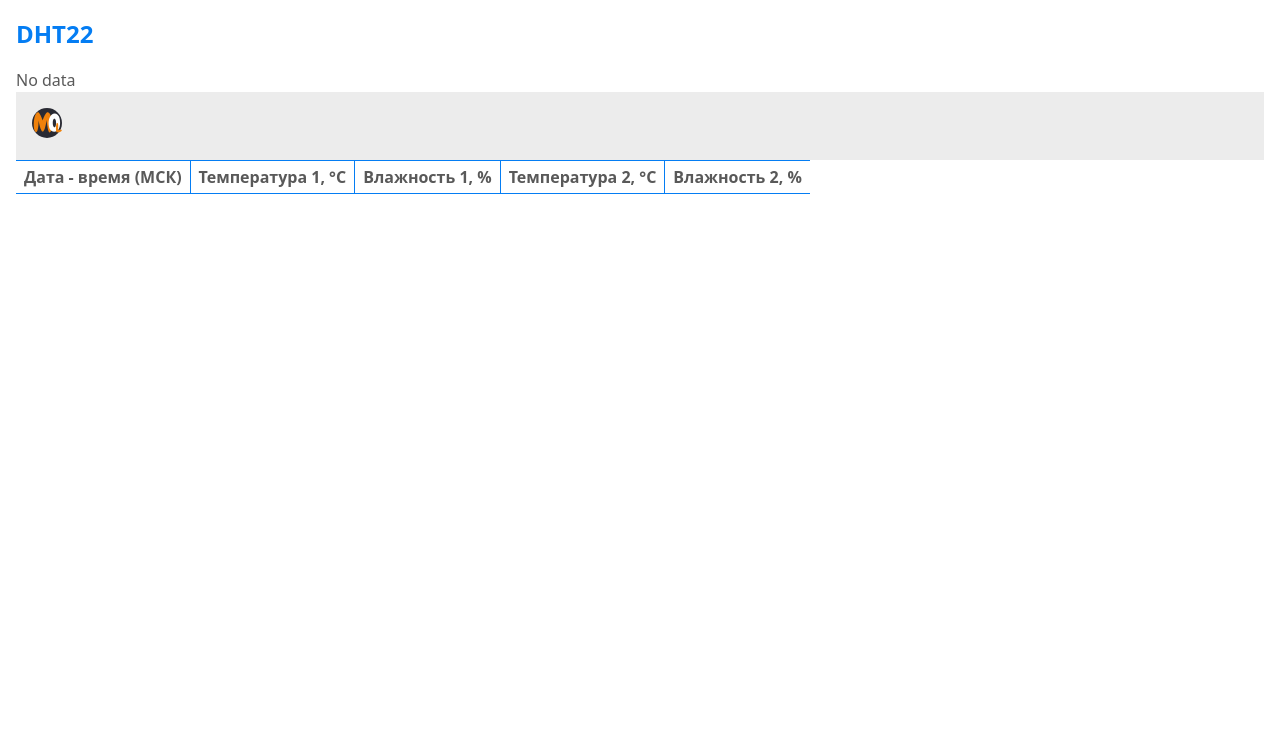
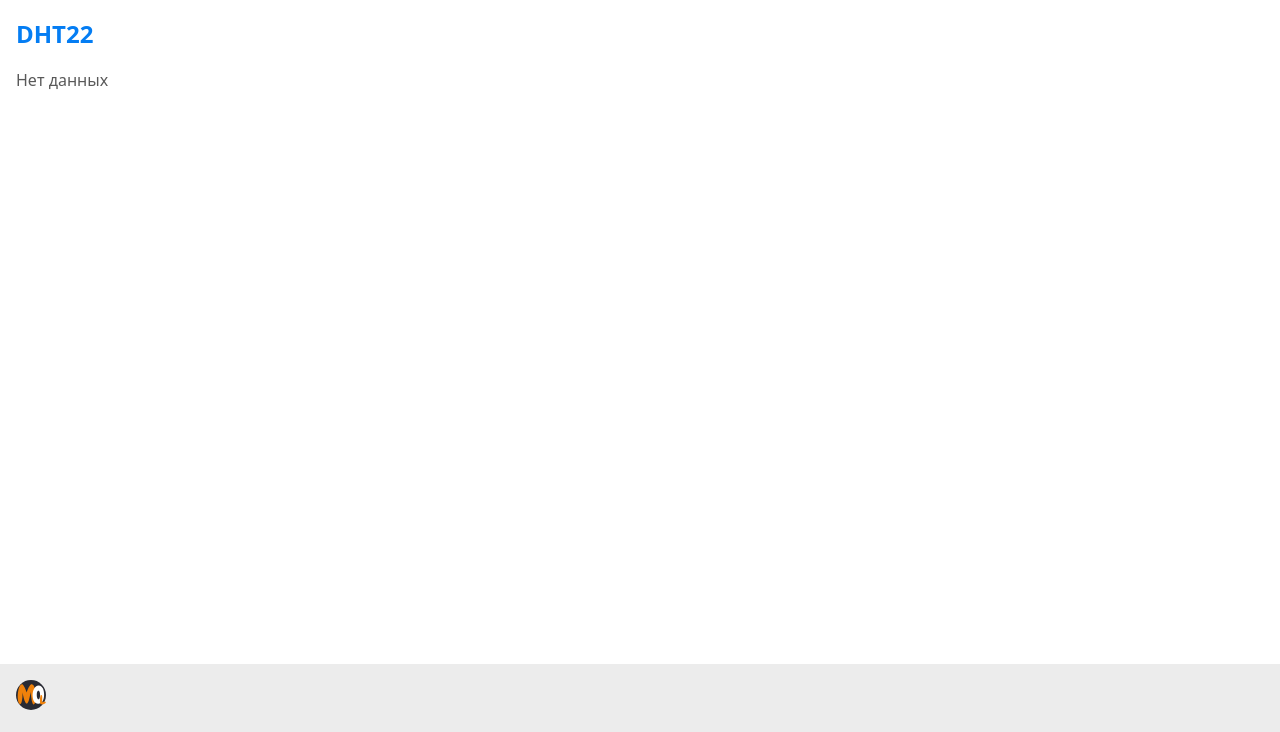
Before and after one commit to Missisol/meteo-project, a Flask app: page /api/table/dht22_outer in a window 1280 px wide. Shown: the part 68-800 px from the top of the page. Run offline with Flask 3, Linux system fonts and the light colour scheme; lists and menus that the app fills with data are empty.

Commit message:
Updated templates

```diff
--- a/app/templates/base.html
+++ b/app/templates/base.html
@@ -12,6 +12,7 @@
       {% endif %}
       <link rel="stylesheet" href="{{ url_for('static', filename='css/base.css')}}" />
       <link rel="stylesheet" href="{{ url_for('static', filename='css/header.css')}}" />
+      <link rel="stylesheet" href="{{ url_for('static', filename='css/footer.css')}}" />
       <link rel="shortcut icon" href="{{ url_for('static', filename='favicon-dev.ico') }}">
       <link rel="manifest" href="{{ url_for('static', filename='manifest.json') }}">
     {% endblock %}
--- a/app/templates/sensor/sensor_table.html
+++ b/app/templates/sensor/sensor_table.html
@@ -9,6 +9,7 @@
     <h1 class="table-title">{{ title }}</h1>
     <div class="table-wrapper">
         <table class="table">
+        {% if data %}
             <caption class="table__caption">
                 <nav class="table__nav nav__desktop">
                     {% include 'includes/table_nav.html' %}
@@ -24,7 +25,6 @@
                 </tr>
             </thead>
             <tbody class="table__body">
-                {% if data %}
                     {% for d in data %}
                         <tr>
                             {% for item in table.td %}
@@ -49,12 +49,12 @@
                         </tr>
                     {% endfor %}
                 </tbody>
+        {% else %}
+            <p>Нет данных</p>
+        {% endif %}
             </table>
         </div>
         <nav class="table__nav nav__mobile">
             {% include 'includes/table_nav.html' %}
         </nav>
-    {% else %}
-        <p>No data</p>
-    {% endif %}
 {% endblock %}
```
